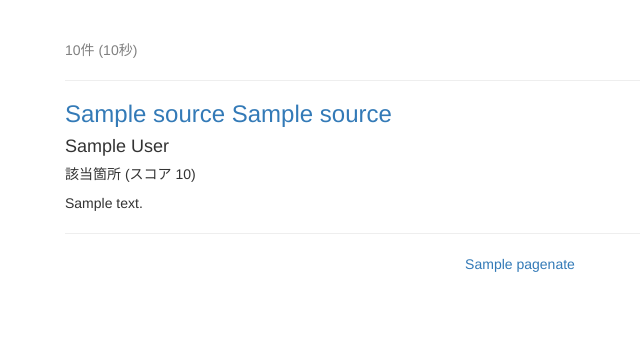
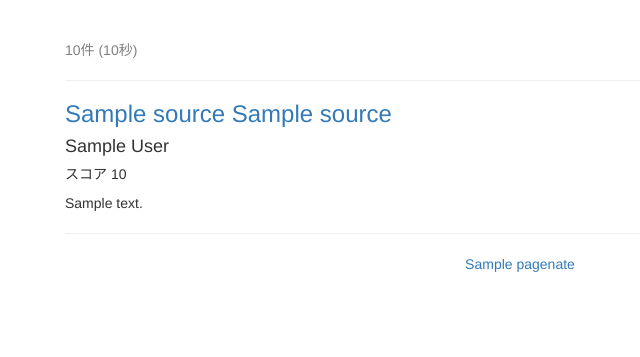
Before and after one commit to morinokami/aozora-search, a Flask app: template app/templates/search.html in a window 1280 px wide. Shown: the part 52-409 px from the top of the page, without its empty margins (120-760 px from the left). Run offline with Flask 2, Linux system fonts and the light colour scheme; the template is opened without the code that fills it: most values are stand-ins (such as "Sample title", 1, 10 or a date in 2020); some libraries are stand-ins or nearby versions.

Commit message:
Fix minor bugs

```diff
--- a/app/templates/advanced_search_top.html
+++ b/app/templates/advanced_search_top.html
@@ -7,7 +7,7 @@
     <form action="/advanced-search" method="GET">
         <div class="form-group">
           {{ form.q.label }} {{ form.q(class='form-control', required=True) }} <br>
-          {{ form.title.label }} {{ form.title(class='form-control', required=True) }} <br>
+          {{ form.title.label }} {{ form.title(class='form-control') }} <br>
           {{ form.author.label }} {{ form.author(class='form-control') }} <br>
           {{ form.publisher.label }} {{ form.publisher(class='form-control') }} <br>
 
--- a/app/templates/search.html
+++ b/app/templates/search.html
@@ -16,7 +16,7 @@
                     <h2 class="title"><a href="/book/{{ r['_source']['book_id'] }}?q={{ q }}">{{ r['_source']['title'] }} {{ r['_source']['subtitle'] }}</a></h2>
                     <h3 class="author">{{ r['_source']['author'] }}</h3>
                     {% if r['highlight'] %}
-                        <h4 class="hits">該当箇所 (スコア {{ r['_score'] }})</h4>
+                        <h4 class="hits">スコア {{ r['_score'] }}</h4>
                         <ol class="highlight-first">
                         {% for h in r['highlight']['main_text'][:1] %}
                             <li class="hit-first">{{ h|safe }}</li>
```
